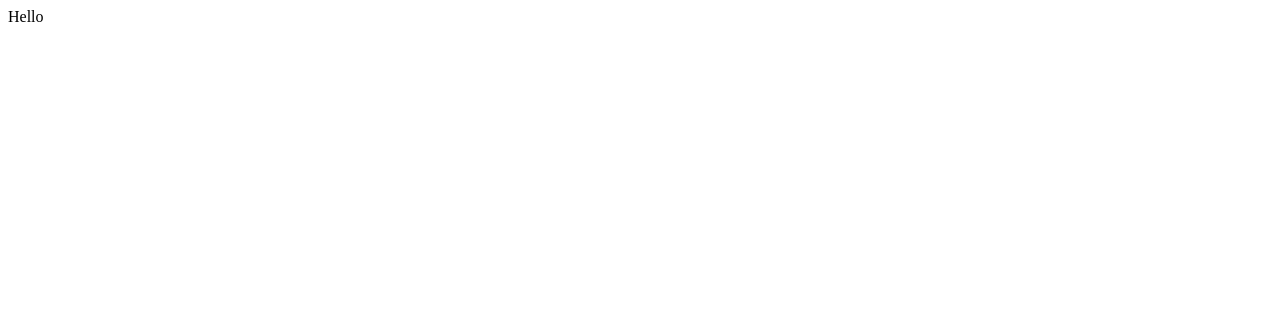
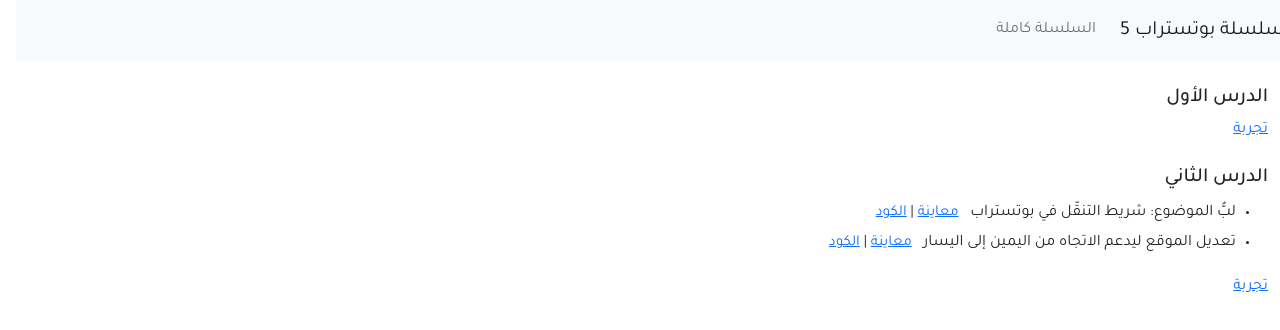
Before and after one commit to husam79/hsoub-bootstrap5, a plain HTML site: page index.html in a window 1280 px wide. Drawn offline with nearby package versions, Linux system fonts and the light colour scheme.

Commit message:
prepare index.html and chapter 02

```diff
--- a/index.html
+++ b/index.html
@@ -1,9 +1,60 @@
-<html>
+<!DOCTYPE html>
+<html lang="ar" dir="rtl">
+
 <head>
-  <title>Experiment</title>
-  </head>
+  <meta charset="UTF-8">
+  <meta http-equiv="X-UA-Compatible" content="IE=edge">
+  <meta name="viewport" content="width=device-width, initial-scale=1.0">
+  <title>سلسلة دروس تعلّم بوتستراب 5</title>
+  <link rel="stylesheet" href="https://cdn.jsdelivr.net/npm/bootstrap@5.0.2/dist/css/bootstrap.rtl.min.css"
+    integrity="sha384-gXt9imSW0VcJVHezoNQsP+TNrjYXoGcrqBZJpry9zJt8PCQjobwmhMGaDHTASo9N" crossorigin="anonymous">
 
-  <body>
-    <p>Hello</p>
-  </body>
+  <link rel="preconnect" href="https://fonts.gstatic.com">
+  <link
+    href="https://fonts.googleapis.com/css2?family=Montserrat:ital,wght@0,100;0,200;0,300;0,400;0,500;0,600;0,700;0,800;0,900;1,100;1,200;1,300;1,400;1,500;1,600;1,700;1,800;1,900&family=Ubuntu:ital,wght@0,300;0,400;0,500;0,700;1,300;1,400;1,500;1,700&display=swap"
+    rel="stylesheet">
+
+
+  <link
+    href="https://fonts.googleapis.com/css2?family=Almarai:wght@300;400;700;800&family=Tajawal:wght@200;300;400;500;700;800;900&display=swap"
+    rel="stylesheet">
+
+
+  <link rel="stylesheet" href="styles.css" />
+
+
+</head>
+
+<body>
+  <nav class="navbar navbar-expand-lg navbar-light bg-light">
+    <div class="container-fluid">
+      <a class="navbar-brand" href="#">سلسلة بوتستراب 5</a>
+
+      <ul class="navbar-nav me-auto">
+        <li class="nav-item">
+          <a class="nav-link" aria-current="page" href="#">السلسلة كاملة</a>
+        </li>
+      </ul>
+    </div>
+  </nav>
+
+  <div class="container-fluid myclass">
+    <h5>الدرس الأول</h5>
+    <a href="#">تجربة</a>
+
+    <h5>الدرس الثاني</h5>
+    <ul>
+      <li><span>لبُّ الموضوع: شريط التنقّل في بوتستراب</span>&nbsp;&nbsp;&nbsp;<span class="code-preview"><a href="../chapter02/navbar-essentials/index.html">معاينة</a> | <a href="https://github.com/husam79/hsoub-bootstrap5/tree/main/chapter02/navbar-essentials">الكود</a></span></li>
+      <li> تعديل الموقع ليدعم الاتجاه من اليمين إلى اليسار&nbsp;&nbsp;&nbsp;<span class="code-preview"><a href="../chapter02/navbar-essentials-rtl/index.html">معاينة</a> | <a href="https://github.com/husam79/hsoub-bootstrap5/tree/main/chapter02/navbar-essentials-rtl">الكود</a></span></li>
+    </ul>
+    <a href="#">تجربة</a>
+  </div>
+
+
+  <script src="https://cdn.jsdelivr.net/npm/bootstrap@5.0.2/dist/js/bootstrap.bundle.min.js"
+    integrity="sha384-MrcW6ZMFYlzcLA8Nl+NtUVF0sA7MsXsP1UyJoMp4YLEuNSfAP+JcXn/tWtIaxVXM"
+    crossorigin="anonymous"></script>
+
+</body>
+
 </html>
--- /dev/null
+++ b/styles.css
@@ -0,0 +1,21 @@
+body{
+    font-family: 'Tajawal', sans-serif;
+    font-size: 1em;
+}
+
+ul{
+    line-height: 1.85em;
+}
+
+h5{
+    margin-top:24px;
+}
+
+.myclass{
+    margin-left:16px;
+    margin-right:16px;
+}
+
+.code-preview{
+    font-size: 0.95em;
+}
```
